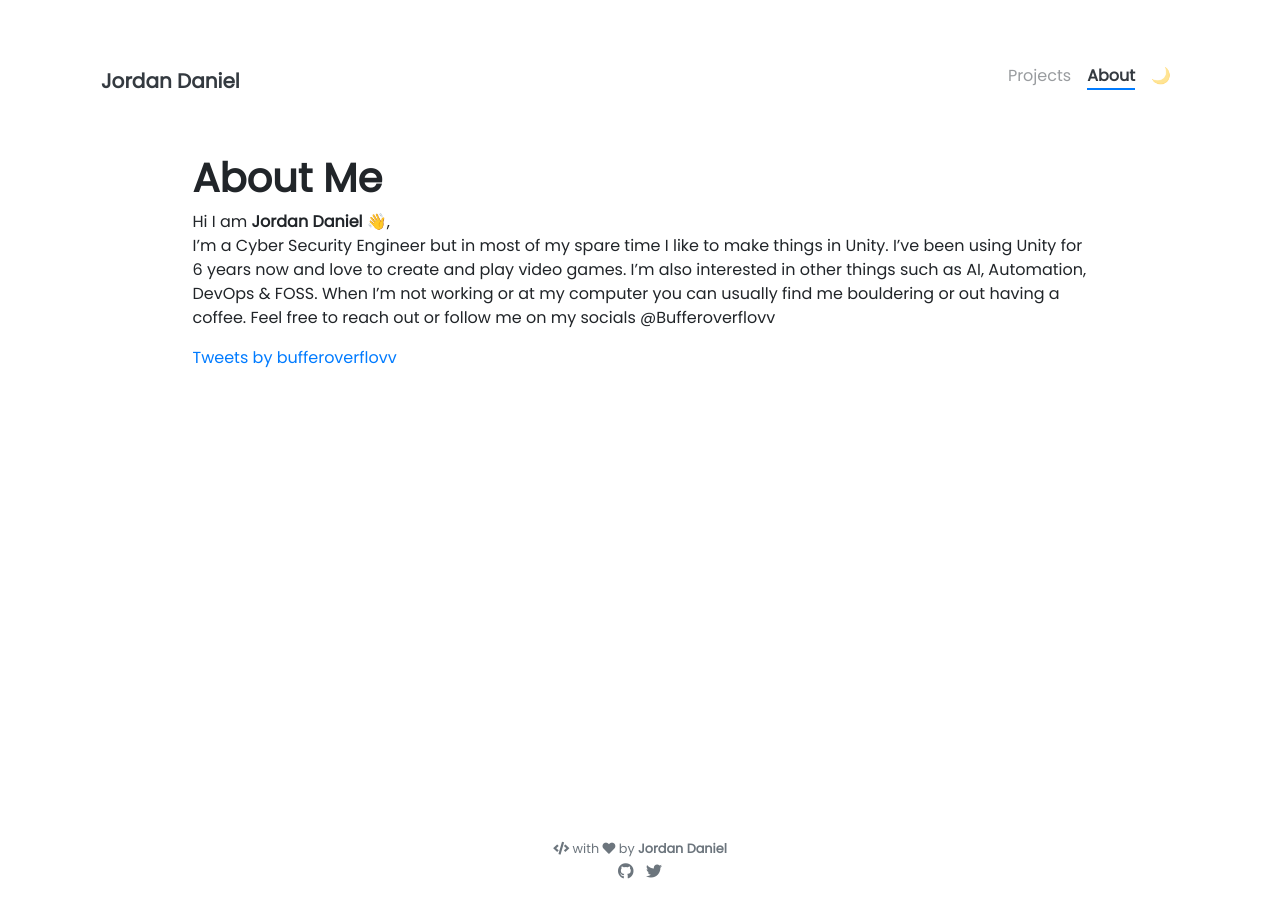
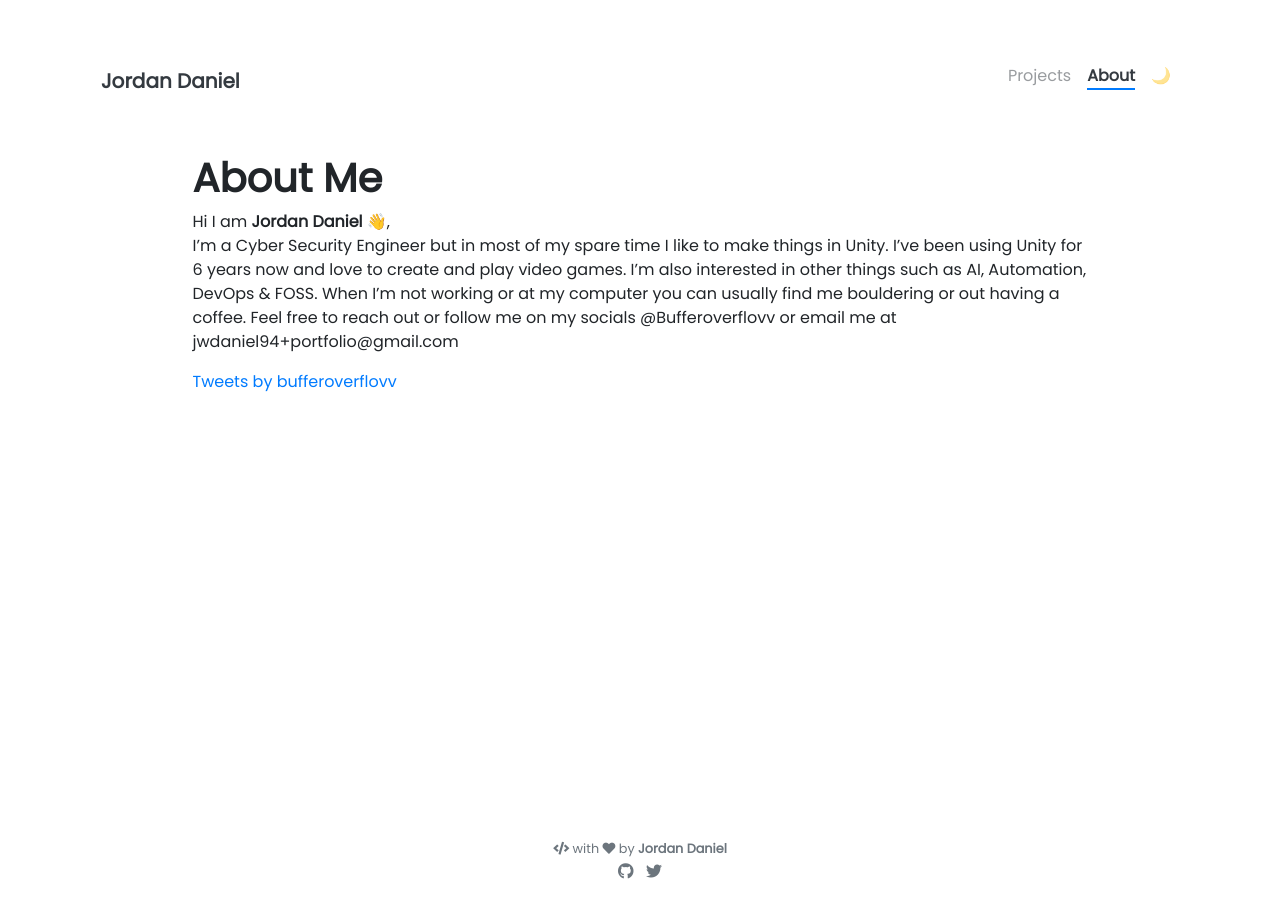
Before and after one commit to Bufferoverflovv/bufferoverflovv.github.io, a Jekyll site: the page built from pages/about.md, in a window 1280 px wide. Built offline with Jekyll 4.4.1, drawn with Linux system fonts in a browser that asks for light colours; nearby versions of some CDN libraries; emoji names are drawn with the system emoji font; comment, search, counter and statistics services are not loaded.

Commit message:
Update about.md

```diff
--- a/pages/about.md
+++ b/pages/about.md
@@ -8,6 +8,6 @@ weight: 3
 # **About Me**
 
 Hi I am **{{ site.author.name }}** :wave:,<br>
-I'm a Cyber Security Engineer but in most of my spare time I like to make things in Unity. I've been using Unity for 6 years now and love to create and play video games. I'm also interested in other things such as AI, Automation, DevOps & FOSS. When I'm not working or at my computer you can usually find me bouldering or out having a coffee. Feel free to reach out or follow me on my socials @Bufferoverflovv
+I'm a Cyber Security Engineer but in most of my spare time I like to make things in Unity. I've been using Unity for 6 years now and love to create and play video games. I'm also interested in other things such as AI, Automation, DevOps & FOSS. When I'm not working or at my computer you can usually find me bouldering or out having a coffee. Feel free to reach out or follow me on my socials @Bufferoverflovv or email me at jwdaniel94+portfolio@gmail.com
 
 <a class="twitter-timeline" data-theme="dark" href="https://twitter.com/bufferoverflovv?ref_src=twsrc%5Etfw">Tweets by bufferoverflovv</a> <script async src="https://platform.twitter.com/widgets.js" charset="utf-8"></script>
```
